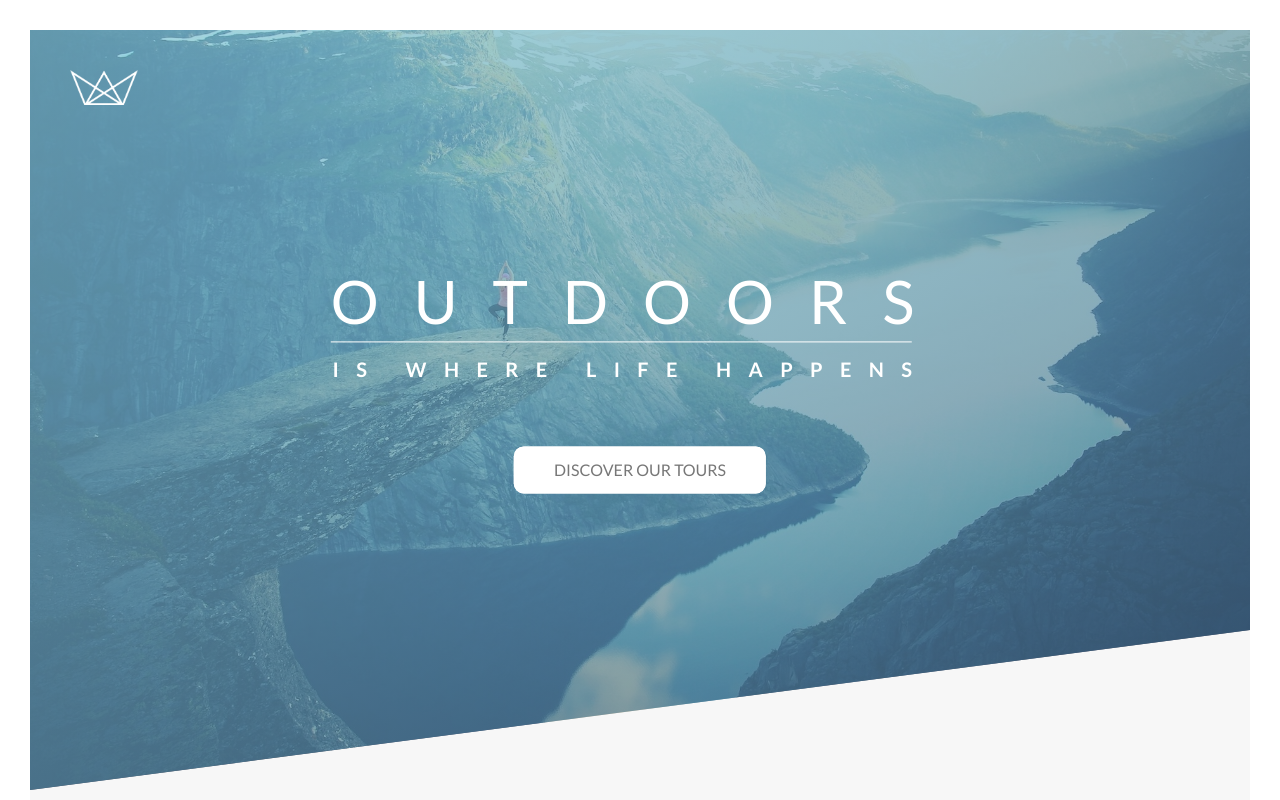
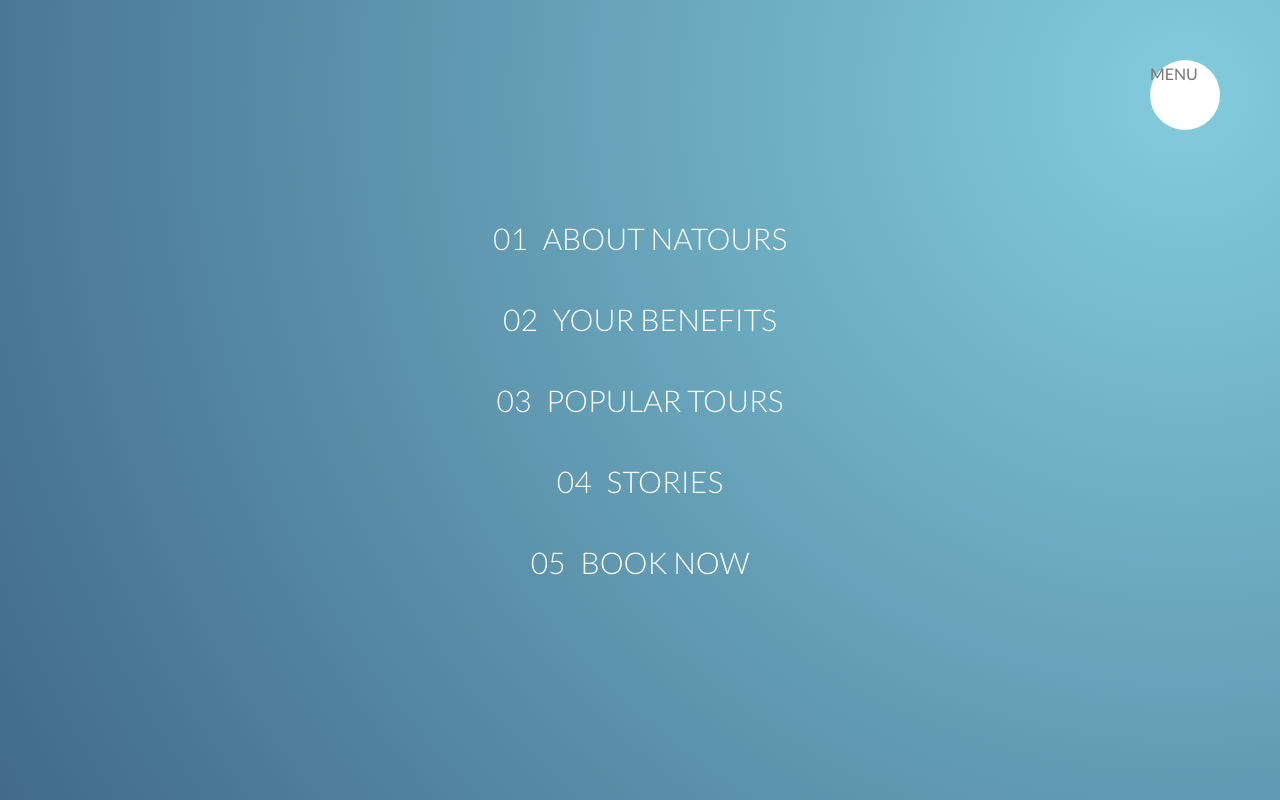
Before and after one commit to SereicikasTomas/Natours, a website: page index.html in a window 1280 px wide. Shown: the top 800 px of the page. Drawn offline with Linux system fonts and the light colour scheme.

Commit message:
add navigation

```diff
--- a/index.html
+++ b/index.html
@@ -16,6 +16,30 @@
     <title>Natours | Exciting tours for adventurous people</title>
   </head>
   <body>
+    <div class="navigation">
+      <input type="checkbox" class="navigation__checkbox" id="navi-toggle" />
+      <label for="navi-toggle" class="navigation__button">MENU</label>
+      <div class="navigation__background">&nbsp;</div>
+      <nav class="navigation__nav">
+        <ul class="navigation__list">
+          <li class="navigation__item">
+            <a href="" class="navigation__link"><span>01</span>About Natours</a>
+          </li>
+          <li class="navigation__item">
+            <a href="" class="navigation__link"><span>02</span>Your benefits</a>
+          </li>
+          <li class="navigation__item">
+            <a href="" class="navigation__link"><span>03</span>Popular tours</a>
+          </li>
+          <li class="navigation__item">
+            <a href="" class="navigation__link"><span>04</span>Stories</a>
+          </li>
+          <li class="navigation__item">
+            <a href="" class="navigation__link"><span>05</span>Book now</a>
+          </li>
+        </ul>
+      </nav>
+    </div>
     <header class="header">
       <div class="header__logo-box">
         <img src="img/logo-white.png" alt="Logo" class="header__logo" />
--- /dev/null
+++ b/sass/layout/_navigation.scss
@@ -0,0 +1,75 @@
+.navigation {
+  &__checkbox {
+    display: none;
+  }
+  &__button {
+    background-color: $color-white;
+    height: 7rem;
+    width: 7rem;
+    border-radius: 50%;
+    position: fixed;
+    top: 6rem;
+    right: 6rem;
+    z-index: 1002;
+  }
+  &__background {
+    height: 6rem;
+    width: 6rem;
+    border-radius: 50%;
+    position: fixed;
+    top: 6.5rem;
+    right: 6.5rem;
+    background-image: radial-gradient($color-primary-light 0%, $color-primary-dark 50%);
+    z-index: 1000;
+
+    transform: scale(70);
+  }
+  &__nav {
+    height: 100vh;
+    width: 100%;
+    position: fixed;
+    top: 0;
+    right: 0;
+    z-index: 1001;
+  }
+  &__list {
+    position: absolute;
+    top: 50%;
+    left: 50%;
+    transform: translate(-50%, -50%);
+    list-style: none;
+    text-align: center;
+  }
+  &__item {
+    margin: 1rem;
+  }
+  &__link {
+    &:link,
+    &:visited {
+      display: inline-block;
+      padding: 1rem 2rem;
+      font-size: 3rem;
+      font-weight: 300;
+      color: $color-white;
+      text-decoration: none;
+      text-transform: uppercase;
+      background-image: linear-gradient(120deg, transparent 0%, transparent 50%, $color-white 50%);
+      background-size: 230%;
+      transition: all 400ms;
+      backface-visibility: hidden;
+      border-radius: 3px;
+
+      span {
+        margin-right: 1.5rem;
+        display: inline-block;
+      }
+    }
+
+    &:hover,
+    &:active {
+      background-position: 100%;
+      color: $color-primary;
+      transform: translateX(1rem);
+    }
+  }
+}
--- a/sass/main.scss
+++ b/sass/main.scss
@@ -15,6 +15,7 @@
 @import "components/form";
 @import "components/story";
 
+@import "layout/navigation";
 @import "layout/header";
 @import "layout/grid";
 @import "layout/footer";
```
Also changed, not shown: css/style.css.
